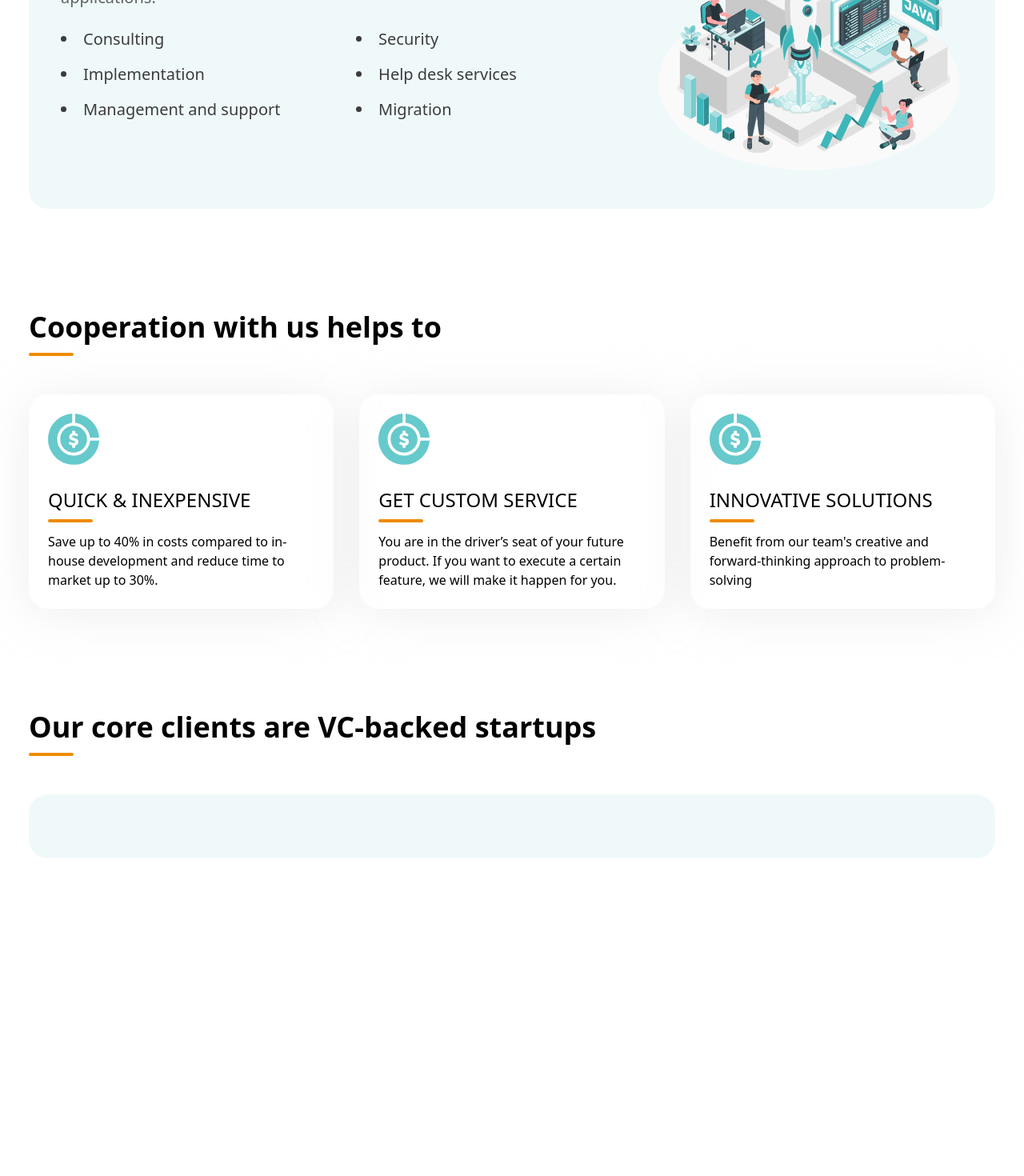
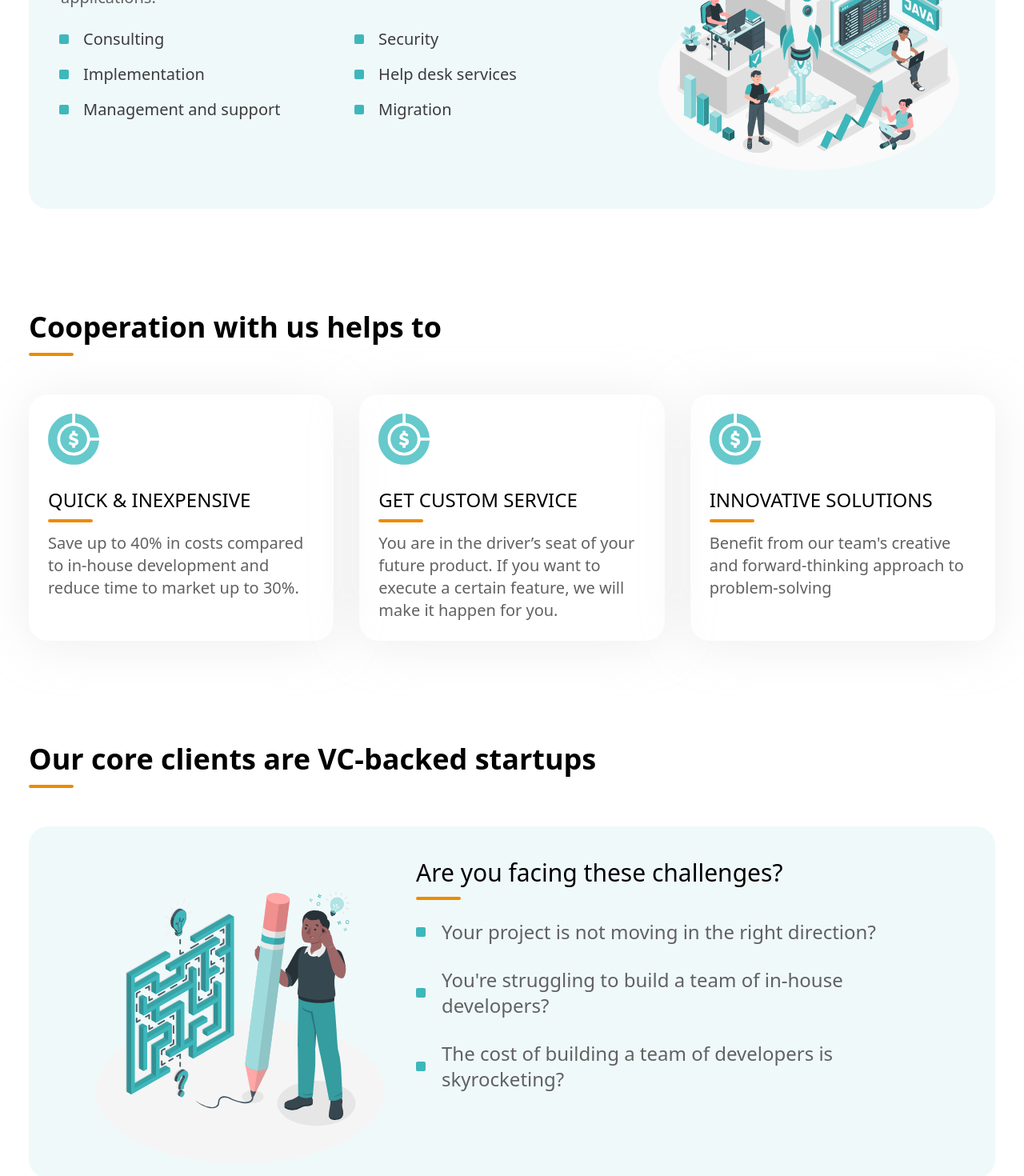
Before and after one commit to Malik-Haziq/CWN-Tech, a React (Vite) app: page / in a window 1280 px wide. Shown: the part 2160-3630 px from the top of the page at 80% size. Before the commit the page ends 3361 px from the top, so only its background shows below. Built offline with nearby package versions, Linux system fonts and the light colour scheme; a web font is replaced by a local one.

Commit message:
challenge section completed

```diff
--- a/src/css/index.css
+++ b/src/css/index.css
@@ -3,6 +3,20 @@
 @tailwind utilities;
 
 @layer components{
+  .h2{
+    @apply text-3xl lg:text-4xl font-semibold relative mb-16 orange-line;
+  }
+
+  .sub-heading{
+    @apply text-xl lg:text-2xl xl:text-3xl font-medium relative sub-orange-line sm:orange-line;
+  }
+
+  .h3{
+    @apply text-lg lg:text-xl xl:text-2xl font-medium relative sub-orange-line;
+  }
+}
+
+@layer utilities{
   .orange-line::after{
     content: '';
     @apply block w-14 h-1 absolute -bottom-4 bg-tertiary rounded-lg;
@@ -13,16 +27,9 @@
     @apply block w-14 h-1 absolute -bottom-3 bg-tertiary rounded-lg;
   }
 
-  .h2{
-    @apply text-3xl lg:text-4xl font-semibold relative mb-16 orange-line;
-  }
-
-  .sub-heading{
-    @apply text-xl lg:text-2xl xl:text-3xl font-medium relative orange-line;
-  }
-
-  .h3{
-    @apply text-lg lg:text-xl xl:text-2xl font-medium relative sub-orange-line;
+  .li::before{
+    content: '';
+    @apply block h-[10px] w-[10px] sm:w-3 sm:h-3 rounded-sm absolute left-1 top-1/2 -translate-x-1/2 -translate-y-1/2 bg-main;
   }
 }
 
--- a/src/pages/home/Home.jsx
+++ b/src/pages/home/Home.jsx
@@ -1,4 +1,5 @@
 import eco from "@images/ecosystem.svg";
+import challenge from "@images/challenge/Problem solving-amico.svg";
 import homeBg from "@images/bg.webp";
 import Button from "@components/button/button";
 import cae from "@images/featured/cae.webp";
@@ -101,12 +102,12 @@ export function Home() {
               applications:
             </p>
             <ul className="text-para text-base lg:text-xl list-inside list-disc grid grid-cols-1 sm:grid-cols-2 gap-4">
-              <li>Consulting</li>
-              <li>Security</li>
-              <li>Implementation</li>
-              <li>Help desk services</li>
-              <li>Management and support</li>
-              <li>Migration</li>
+              <li className="li relative">Consulting</li>
+              <li className="li relative">Security</li>
+              <li className="li relative">Implementation</li>
+              <li className="li relative">Help desk services</li>
+              <li className="li relative">Management and support</li>
+              <li className="li relative">Migration</li>
             </ul>
           </div>
           <img
@@ -120,27 +121,35 @@ export function Home() {
       {/* ///////////////////////////////////*/}
       <section className="section mb-32">
         <h2 className="h2">Cooperation with us helps to</h2>
-        <div className="flex flex-col sm:flex-row justify-between gap-8 flex-wrap">
+        <div className="flex flex-col sm:flex-row justify-between gap-8 flex-wrap text-lg md:text-xl">
           <div className="shadow-card rounded-3xl p-6 min-w-[300px] flex-1">
             <img src={price} alt="budget icon" className="w-16 mb-7" />
-            <h3 className="h3 mb-6 sub-heading uppercase">Quick & Inexpensive</h3>
-            <p className="sub-para">
+            <h3 className="h3 mb-6 sub-heading uppercase">
+              Quick & Inexpensive
+            </h3>
+            <p className="text-sub-para ">
               Save up to 40% in costs compared to in-house development and
               reduce time to market up to 30%.
             </p>
           </div>
           <div className="shadow-card rounded-3xl p-6 min-w-[300px] flex-1">
             <img src={price} alt="budget icon" className="w-16 mb-7" />
-            <h3 className="h3 mb-6 sub-heading uppercase">GET CUSTOM SERVICE</h3>
-            <p className="sub-para">
-            You are in the driver’s seat of your future product. If you want to execute a certain feature, we will make it happen for you.
+            <h3 className="h3 mb-6 sub-heading uppercase">
+              GET CUSTOM SERVICE
+            </h3>
+            <p className="text-sub-para ">
+              You are in the driver’s seat of your future product. If you want
+              to execute a certain feature, we will make it happen for you.
             </p>
           </div>
           <div className="shadow-card rounded-3xl p-6 min-w-[300px] flex-1">
             <img src={price} alt="budget icon" className="w-16 mb-7" />
-            <h3 className="h3 mb-6 sub-heading uppercase">INNOVATIVE SOLUTIONS</h3>
-            <p className="sub-para">
-            Benefit from our team's creative and forward-thinking approach to problem-solving
+            <h3 className="h3 mb-6 sub-heading uppercase">
+              INNOVATIVE SOLUTIONS
+            </h3>
+            <p className="text-sub-para ">
+              Benefit from our team's creative and forward-thinking approach to
+              problem-solving
             </p>
           </div>
         </div>
@@ -149,8 +158,22 @@ export function Home() {
       {/* /////////////////////////////////// */}
       <section className="section mb-32">
         <h2 className="h2">Our core clients are VC-backed startups</h2>
-        <div className="flex flex-col xlg:flex-row gap-5 bg-main-mint px-5 py-8 sm:p-10 rounded-3xl">
-
+        <div className="flex flex-col xlg:flex-row gap-5 bg-main-mint px-5 xm:px-10 pt-8 sm:pt-10 lg:px-16 rounded-3xl">
+          <img
+            src={challenge}
+            alt="technology ecosystem"
+            className="mx-auto w-[400px] md:hidden xlg:inline-block xlg:w-unset "
+          />
+          <div className="">
+            <h3 className="sub-heading mb-10 ">
+            Are you facing these challenges?
+            </h3>
+            <ul className="text-sub-para list-inside list-disc text-lg sm:text-xl lg:text-2xl">
+              <li className="mb-7 flex items-center"><div className="w-2 h-2 sm:w-3 sm:h-3 rounded-sm bg-main mr-3 sm:mr-5 flex-shrink-0"></div><p>Your project is not moving in the right direction?</p></li>
+              <li className="mb-7 flex items-center"><div className="w-2 h-2 sm:w-3 sm:h-3 rounded-sm bg-main mr-3 sm:mr-5 flex-shrink-0"></div>You're struggling to build a team of in-house developers?</li>
+              <li className="mb-7 flex items-center"><div className="w-2 h-2 sm:w-3 sm:h-3 rounded-sm bg-main mr-3 sm:mr-5 flex-shrink-0"></div>The cost of building a team of developers is skyrocketing?</li>
+            </ul>
+          </div>
         </div>
       </section>
     </main>
--- a/tailwind.config.js
+++ b/tailwind.config.js
@@ -9,6 +9,7 @@ export default {
     extend: {
       screens: {
         'xlg': '1140px',
+        'xm': '490px'
       },
       boxShadow:{
         '3xl': '0 2px 37px 0 rgba(0,0,0,.1)',
```
Also changed, not shown: src/assets/images/challenge/Problem solving-amico.svg (added).
